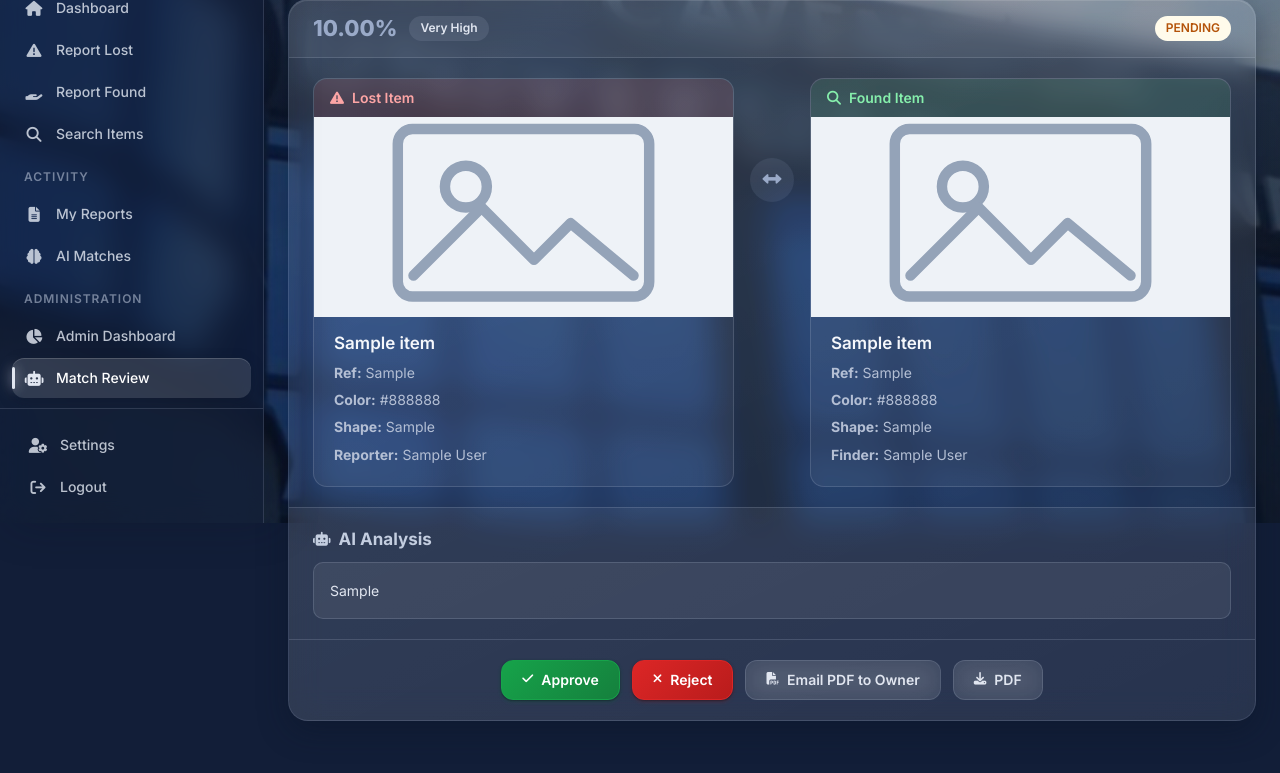
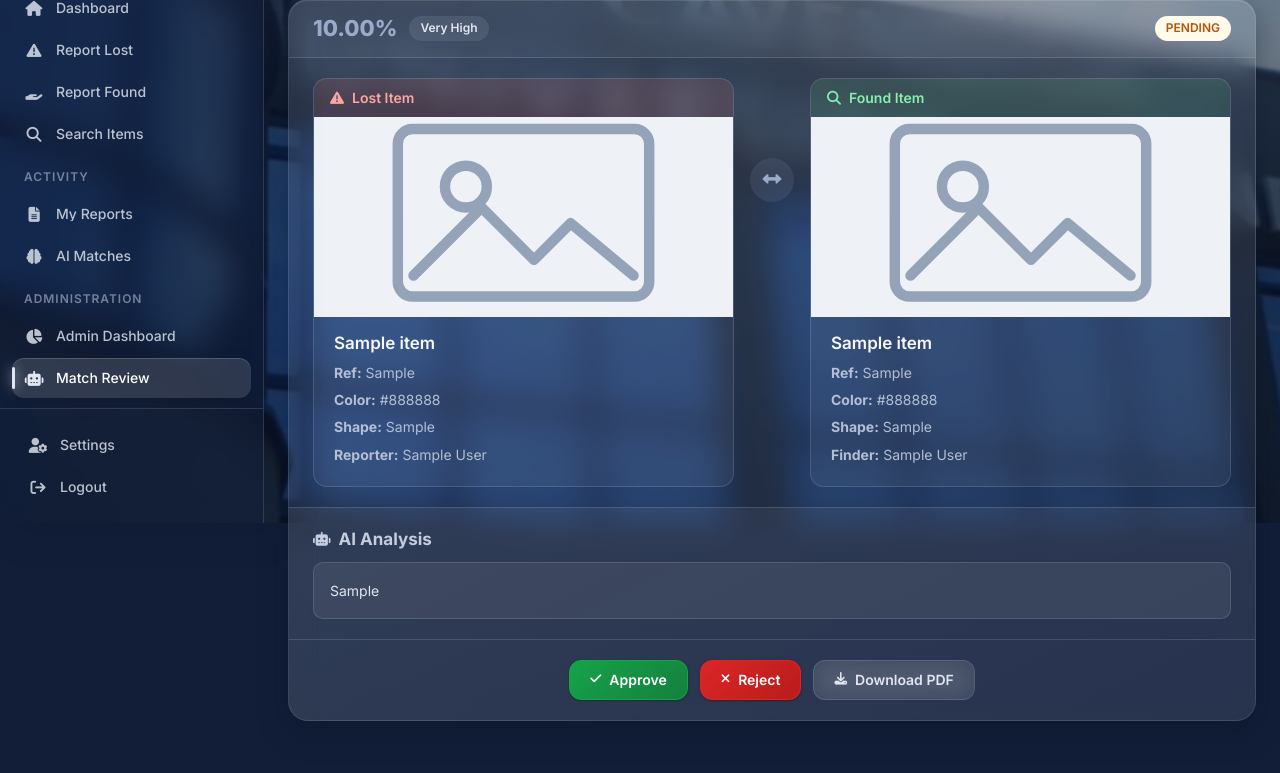
Before and after one commit to walterolum/FindMe-lost-and-found-management-system, a Flask app: page /admin/matches in a window 1280 px wide. Shown: the part 277-1050 px from the top of the page. Run offline with Flask 3, Linux system fonts and the light colour scheme; the visitor is signed in with stand-in values (Sample User, id 1); tables that the repository leaves empty hold one stand-in row (values such as "Sample post"); some libraries are stand-ins or nearby versions.

Commit message:
Remove the "Email PDF to Owner" button; keep Download PDF only
Drop the one-click email buttons from the AI match review page and the
match detail page, and remove the admin send-pdf route behind them.
Admins and owners keep "Download PDF". Approving a match still emails
the report automatically when SMTP is configured.

Co-Authored-By: Claude Opus 5.5 <noreply@anthropic.com>

```diff
--- a/app.py
+++ b/app.py
@@ -2077,33 +2077,6 @@ def admin_rerun_matches():
     return redirect(url_for('admin_matches'))
 
 
-@app.route('/admin/match/<int:match_id>/send-pdf', methods=['POST'])
-@login_required
-@admin_required
-def admin_send_match_pdf(match_id):
-    """One-click: email the match report PDF to the owner."""
-    db = get_db()
-    _ensure_match_schema(db)
-    ok, detail = _email_match_report(db, match_id, trigger='admin')
-
-    if ok:
-        flash('Match report PDF sent to the owner.', 'success')
-    elif detail == 'not-found':
-        flash('That match no longer exists.', 'danger')
-    elif detail == 'no-owner-email':
-        flash('The owner has no email on record. Use "Download PDF" on the match page to share it manually.', 'warning')
-    elif detail == 'smtp-not-configured':
-        flash('SMTP is not configured. Set SMTP_HOST/SMTP_USER/SMTP_PASSWORD/SMTP_FROM to email owners; '
-              'until then use "Download PDF".', 'warning')
-    else:
-        flash('Could not email the PDF right now - please try again.', 'danger')
-
-    target = request.referrer
-    if not target or 'send-pdf' in target:
-        return redirect(url_for('admin_matches'))
-    return redirect(target)
-
-
 @app.route('/admin/match/<int:match_id>/approve', methods=['POST'])
 @login_required
 @admin_required
--- a/templates/admin/ai_matches.html
+++ b/templates/admin/ai_matches.html
@@ -98,24 +98,12 @@
                     <i class="fas fa-xmark"></i> Reject
                 </button>
             </form>
-            <form method="POST" action="{{ url_for('admin_send_match_pdf', match_id=m[0]) }}">
-                <input type="hidden" name="csrf_token" value="{{ csrf_token() }}">
-                <button type="submit" class="btn btn-outline" title="Generate the match report PDF and email it to the owner now">
-                    <i class="fas fa-file-pdf"></i> Email PDF to Owner
-                </button>
-            </form>
             <a href="{{ url_for('match_pdf_download', match_id=m[0]) }}" class="btn btn-outline" title="Download the match report PDF">
-                <i class="fas fa-download"></i> PDF
+                <i class="fas fa-download"></i> Download PDF
             </a>
         </div>
         {% elif m[6] == 'approved' %}
         <div class="match-actions">
-            <form method="POST" action="{{ url_for('admin_send_match_pdf', match_id=m[0]) }}">
-                <input type="hidden" name="csrf_token" value="{{ csrf_token() }}">
-                <button type="submit" class="btn btn-outline" title="Email the match report PDF to the owner with one click">
-                    <i class="fas fa-file-pdf"></i> Email PDF to Owner (1 click)
-                </button>
-            </form>
             <a href="{{ url_for('match_pdf_download', match_id=m[0]) }}" class="btn btn-outline" title="Download the match report PDF">
                 <i class="fas fa-download"></i> Download PDF
             </a>
```
Also changed, not shown: DEPLOY.md (+2 -2 lines), templates/match_detail.html (+0 -8 lines).
